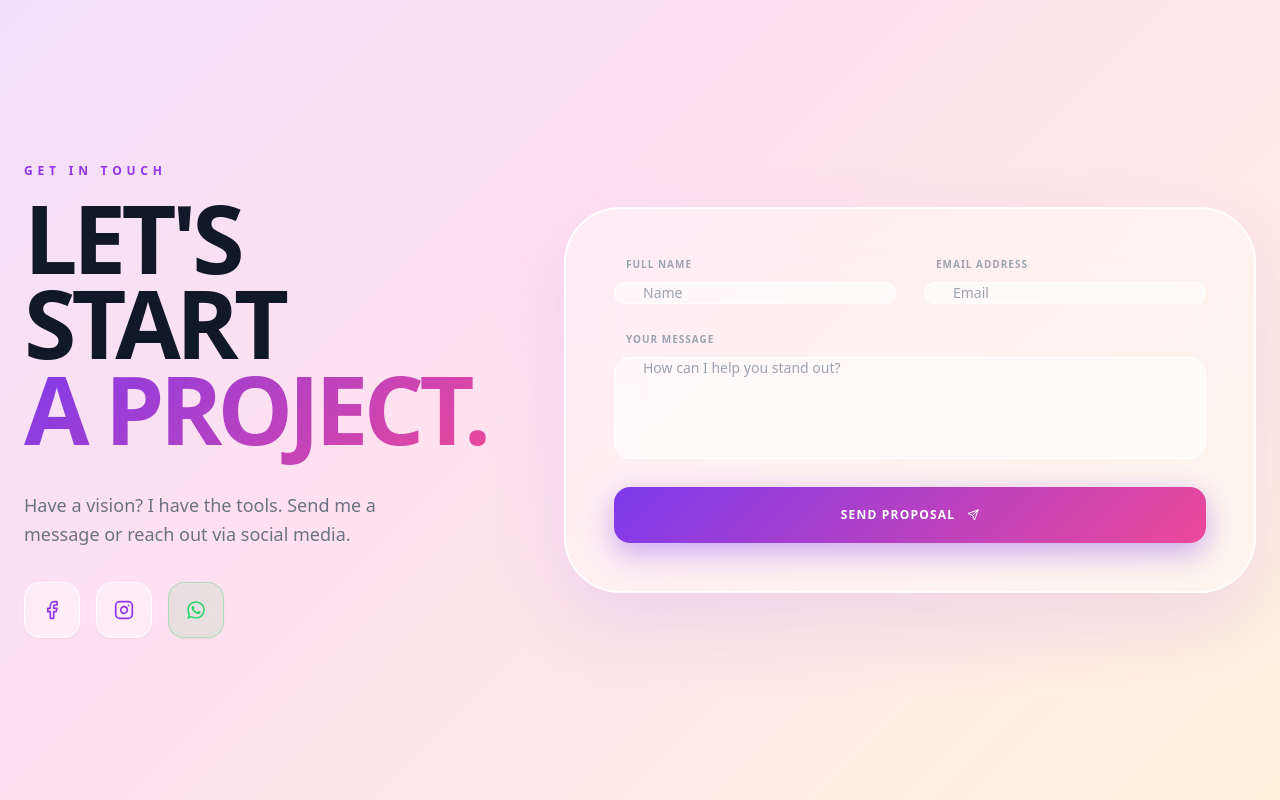
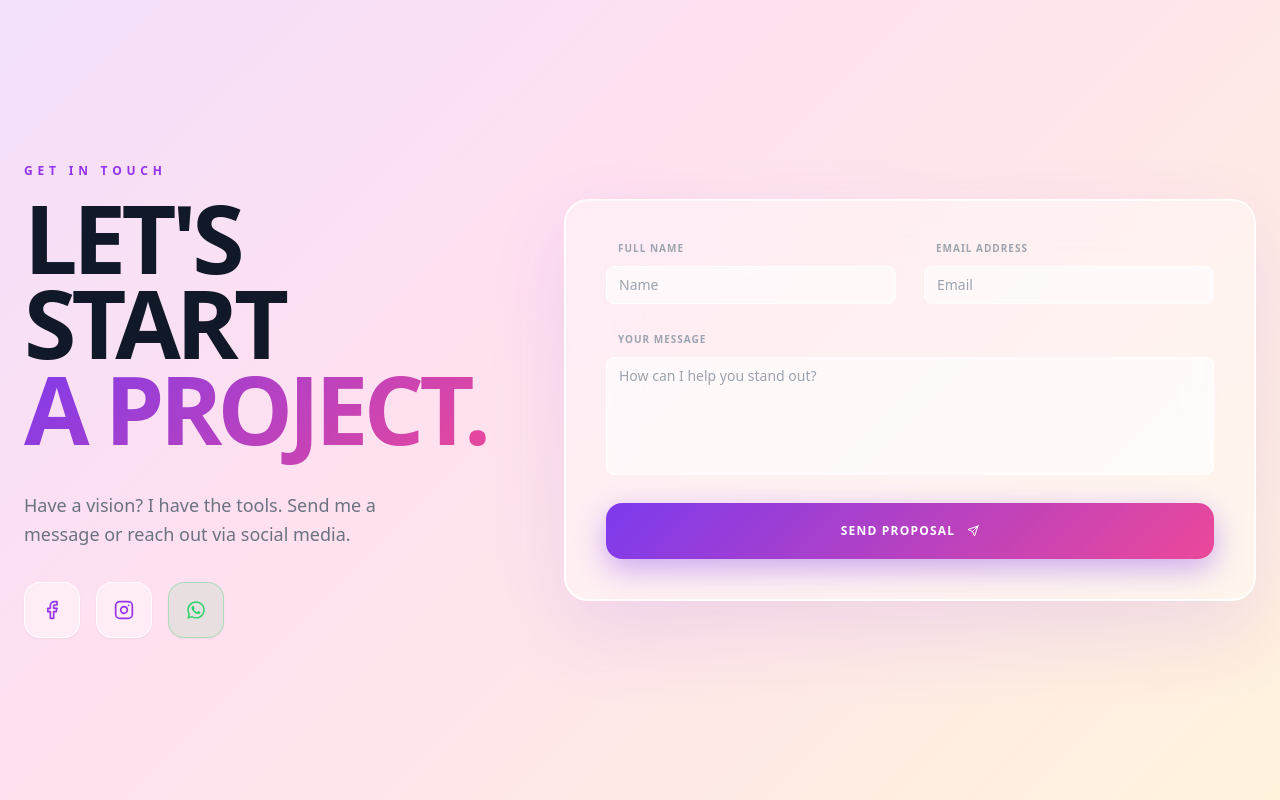
Before and after one commit to shsobur/portfolio-0.3, a React (Vite) app: page / in a window 1280 px wide. Shown: the part 1618-2418 px from the top of the page. Built offline with nearby package versions, Linux system fonts and the light colour scheme.

Commit message:
Contact design updated

```diff
--- a/src/Pages/Contact/Contact.jsx
+++ b/src/Pages/Contact/Contact.jsx
@@ -120,7 +120,7 @@ const Contact = () => {
         {/* RIGHT SIDE: The Glass Form */}
         <motion.div
           {...fadeUp(0.4)}
-          className="lg:col-span-7 relative p-8 md:p-12 rounded-[3.5rem]"
+          className="lg:col-span-7 relative p-8 md:p-10 rounded-[1.5rem]"
           style={{
             background: "rgba(255, 255, 255, 0.4)",
             backdropFilter: "blur(32px)",
@@ -139,7 +139,7 @@ const Contact = () => {
                   name="name"
                   placeholder="Name"
                   required
-                  className="w-full px-7 py-4.5 rounded-2xl bg-white/60 border border-white focus:border-purple-400 outline-none transition-all text-sm"
+                  className="w-full px-3 py-2 rounded-lg bg-white/60 border border-white focus:border-purple-400 outline-none transition-all text-sm"
                 />
               </div>
               <div className="flex flex-col gap-2.5">
@@ -151,7 +151,7 @@ const Contact = () => {
                   name="email"
                   placeholder="Email"
                   required
-                  className="w-full px-7 py-4.5 rounded-2xl bg-white/60 border border-white focus:border-purple-400 outline-none transition-all text-sm"
+                  className="w-full px-3 py-2 rounded-lg bg-white/60 border border-white focus:border-purple-400 outline-none transition-all text-sm"
                 />
               </div>
             </div>
@@ -165,7 +165,7 @@ const Contact = () => {
                 rows="5"
                 placeholder="How can I help you stand out?"
                 required
-                className="w-full px-7 py-4.5 rounded-2xl bg-white/60 border border-white focus:border-purple-400 outline-none transition-all text-sm resize-none"
+                className="w-full px-3 py-2 rounded-lg bg-white/60 border border-white focus:border-purple-400 outline-none transition-all text-sm resize-none"
               ></textarea>
             </div>
 
```
